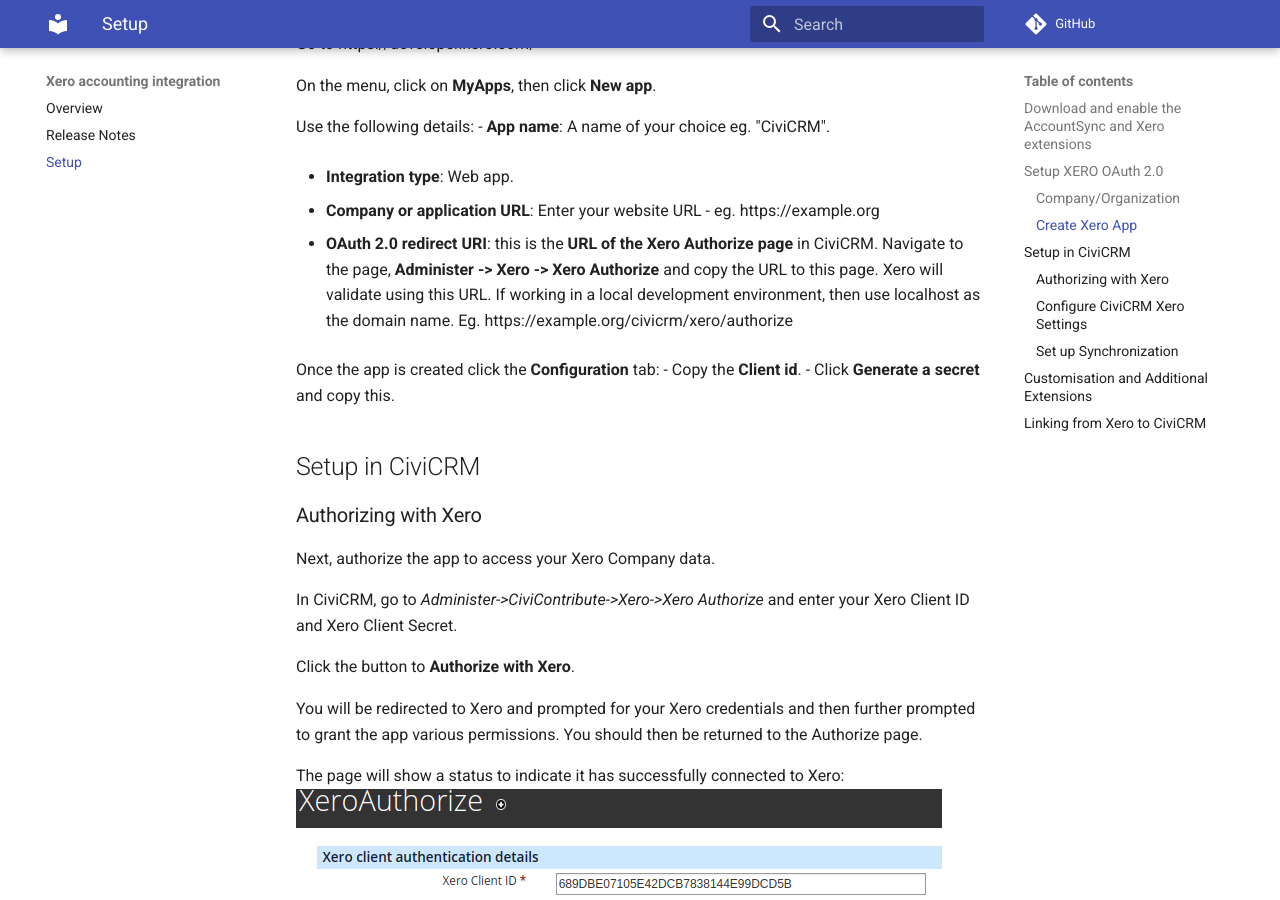
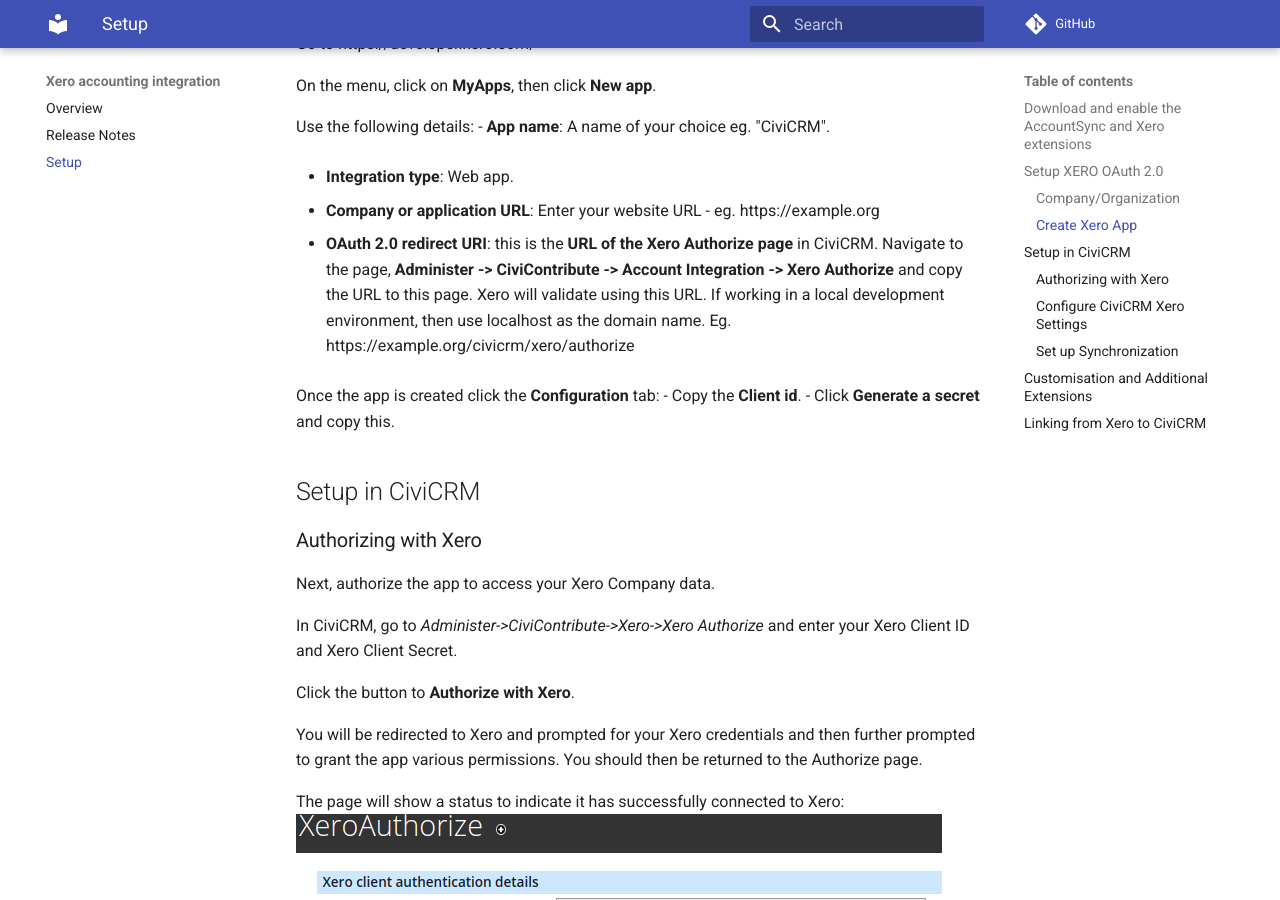
Before and after one commit to eileenmcnaughton/nz.co.fuzion.civixero, an MkDocs documentation site: the page built from docs/setup.md, in a window 1280 px wide and 900 px high, scrolled down 824 px. Built offline with MkDocs 1.6.1 and Material for MkDocs 9.7.7, drawn with Linux system fonts in a browser that asks for light colours; comment, search, counter and statistics services are not loaded.

Commit message:
Update setup.md
minor navigational tweaks

```diff
--- a/docs/setup.md
+++ b/docs/setup.md
@@ -35,7 +35,7 @@ Use the following details:
 
 - __Company or application URL__: Enter your website URL - eg. https://example.org
 
-- __OAuth 2.0 redirect URI__: this is the __URL of the Xero Authorize page__ in CiviCRM. Navigate to the page, __Administer -> Xero -> Xero Authorize__ and copy the URL to this page. Xero will validate using this URL. If working in a local development environment, then use localhost as the domain name. Eg. https://example.org/civicrm/xero/authorize
+- __OAuth 2.0 redirect URI__: this is the __URL of the Xero Authorize page__ in CiviCRM. Navigate to the page, __Administer -> CiviContribute -> Account Integration -> Xero Authorize__ and copy the URL to this page. Xero will validate using this URL. If working in a local development environment, then use localhost as the domain name. Eg. https://example.org/civicrm/xero/authorize
 
 Once the app is created click the __Configuration__ tab:
 - Copy the __Client id__.
```
